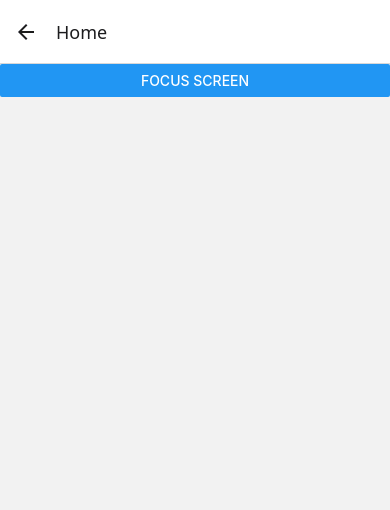
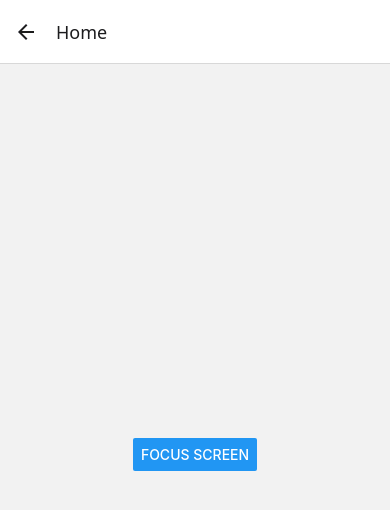
Before and after one commit to ST4RKJR/Quiet-Space, a React Native app: screen /Home in a window 390 px wide. Shown: the top 510 px of the page. Built offline with nearby package versions, Linux system fonts and the light colour scheme.

Commit message:
added Styles to every pages

```diff
--- a/src/screens/HomeScreen.js
+++ b/src/screens/HomeScreen.js
@@ -1,17 +1,28 @@
 import React from "react";
-import { View, Text, Button } from "react-native";
+import { View, Text, Button , StyleSheet } from "react-native";
 
 const HomeScreen = ({navigation}) => {
     const handleHomeScreen =()=>{
         navigation.navigate('Focus')
     }
   return (
-    <View>
+    <View style={styles.container}>
 
-      <Button title="Focus Screen" onPress={handleHomeScreen}/>
+      <Button style={styles.text} title="Focus Screen" onPress={handleHomeScreen}/>
 
     </View>
   );
 }
 
+const styles = StyleSheet.create({
+  container: {
+    flex: 1,
+    alignItems: 'center',
+    justifyContent: 'center',
+  },
+  text: {
+    fontSize: 30,
+  },
+});
+
 export default HomeScreen
--- a/src/screens/LoginScreen.js
+++ b/src/screens/LoginScreen.js
@@ -1,5 +1,5 @@
 import React from 'react';
-import { View, Button } from 'react-native';
+import { View, Button, StyleSheet } from 'react-native';
 
 const LoginScreen = ({ navigation }) => {
   const handleLogin = () => {
@@ -7,10 +7,21 @@ const LoginScreen = ({ navigation }) => {
   };
 
   return (
-    <View>
-      <Button title="Login" onPress={handleLogin} />
+    <View style={styles.container}>
+      <Button style={styles.text} title="Login" onPress={handleLogin} />
     </View>
   );
 };
 
+const styles = StyleSheet.create({
+  container: {
+    flex: 1,
+    alignItems: 'center',
+    justifyContent: 'center',
+  },
+  text: {
+    fontSize: 30,
+  },
+});
+
 export default LoginScreen;
```
